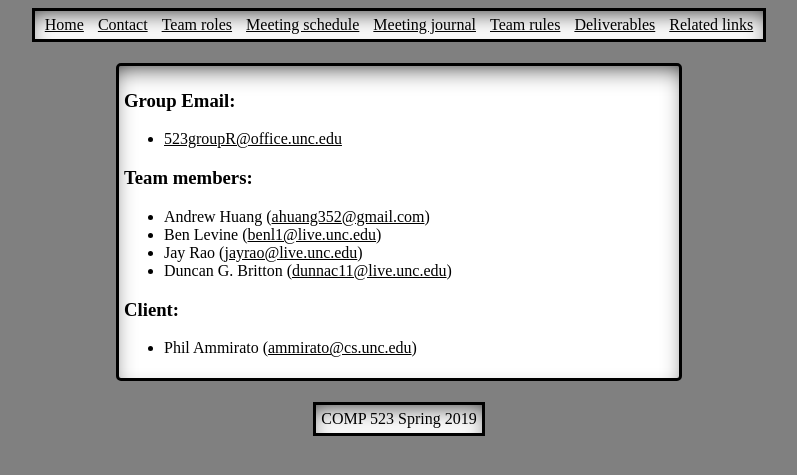
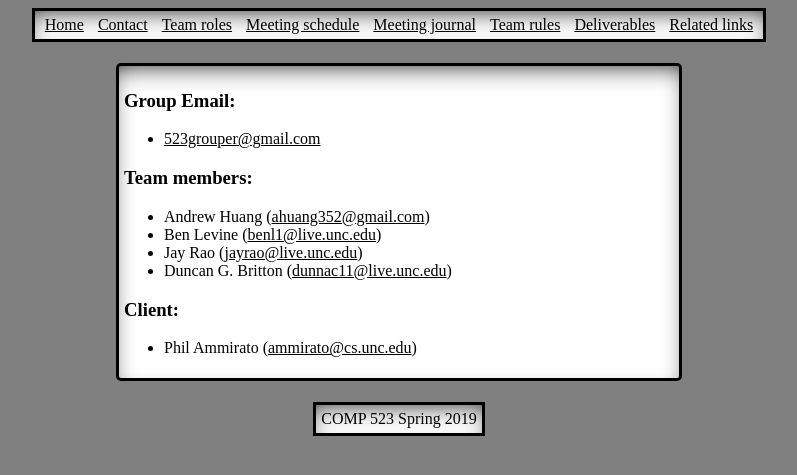
Before and after one commit to jay1723/ObjectDetectionWebsite, a Jekyll site: the page built from contact.md, in a window 1280 px wide. Shown: the top 475 px of the page, without its empty margins (241-1038 px from the left). Built offline with Jekyll 4.4.1, drawn with Linux system fonts in a browser that asks for light colours.

Commit message:
Update contact.md

```diff
--- a/contact.md
+++ b/contact.md
@@ -3,7 +3,7 @@ layout: default
 title: Contact information
 ---
 ### Group Email:
-* [523groupR@office.unc.edu](mailto:523groupR@office.unc.edu)
+* [523grouper@gmail.com](mailto:523grouper@gmail.com)
 
 ### Team members:
 * Andrew Huang ([ahuang352@gmail.com](mailto:ahuang352@gmail.com))
```
